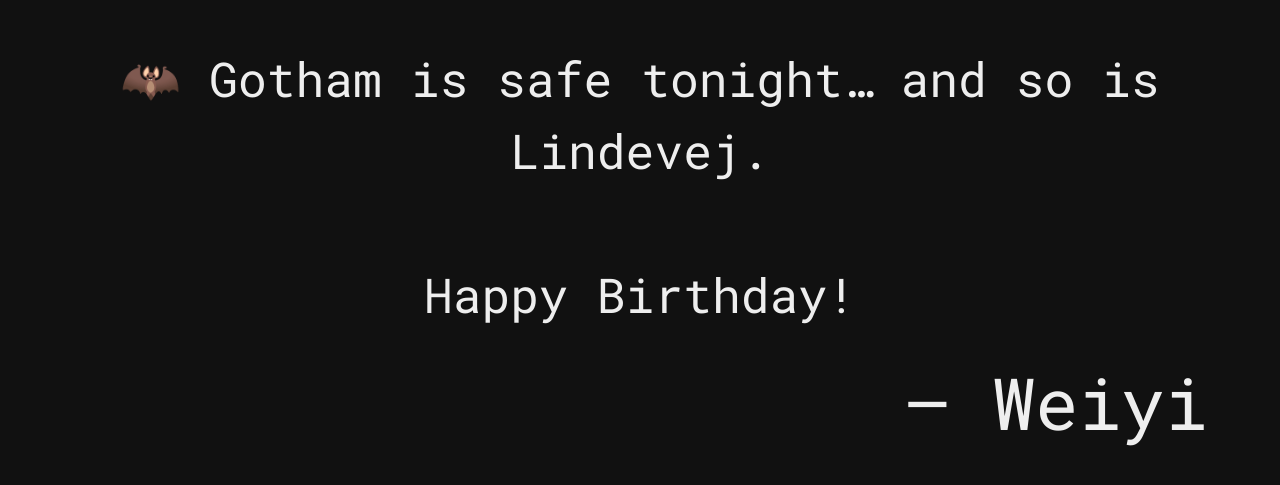
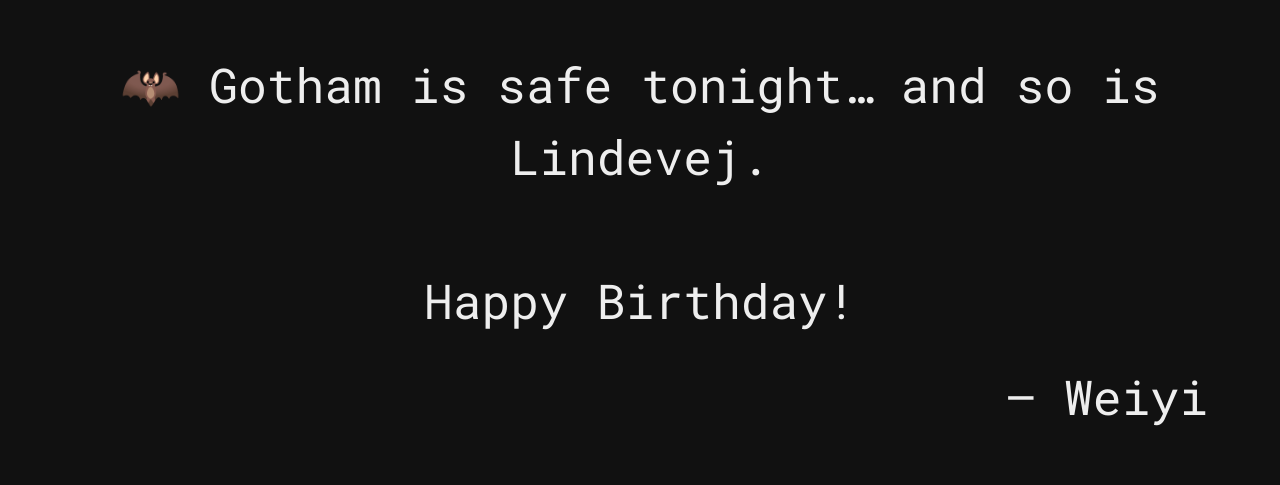
Before and after one commit to JIN-Weiyi/Batman_nfc, a plain HTML site: page index.html in a window 1280 px wide. Shown: the part 167-652 px from the top of the page. Drawn offline with Linux system fonts and the light colour scheme.

Commit message:
Update index.html

```diff
--- a/index.html
+++ b/index.html
@@ -23,7 +23,7 @@
       display: block;
       text-align: right;         /* 右对齐签名 */
       font-family: 'Roboto Mono', monospace;
-      font-size: 1.5em;            /* 与正文同字号 */
+      font-size: 1em;            /* 与正文同字号 */
       color: #eee;
       margin-top: 0.5em;
     }
```
